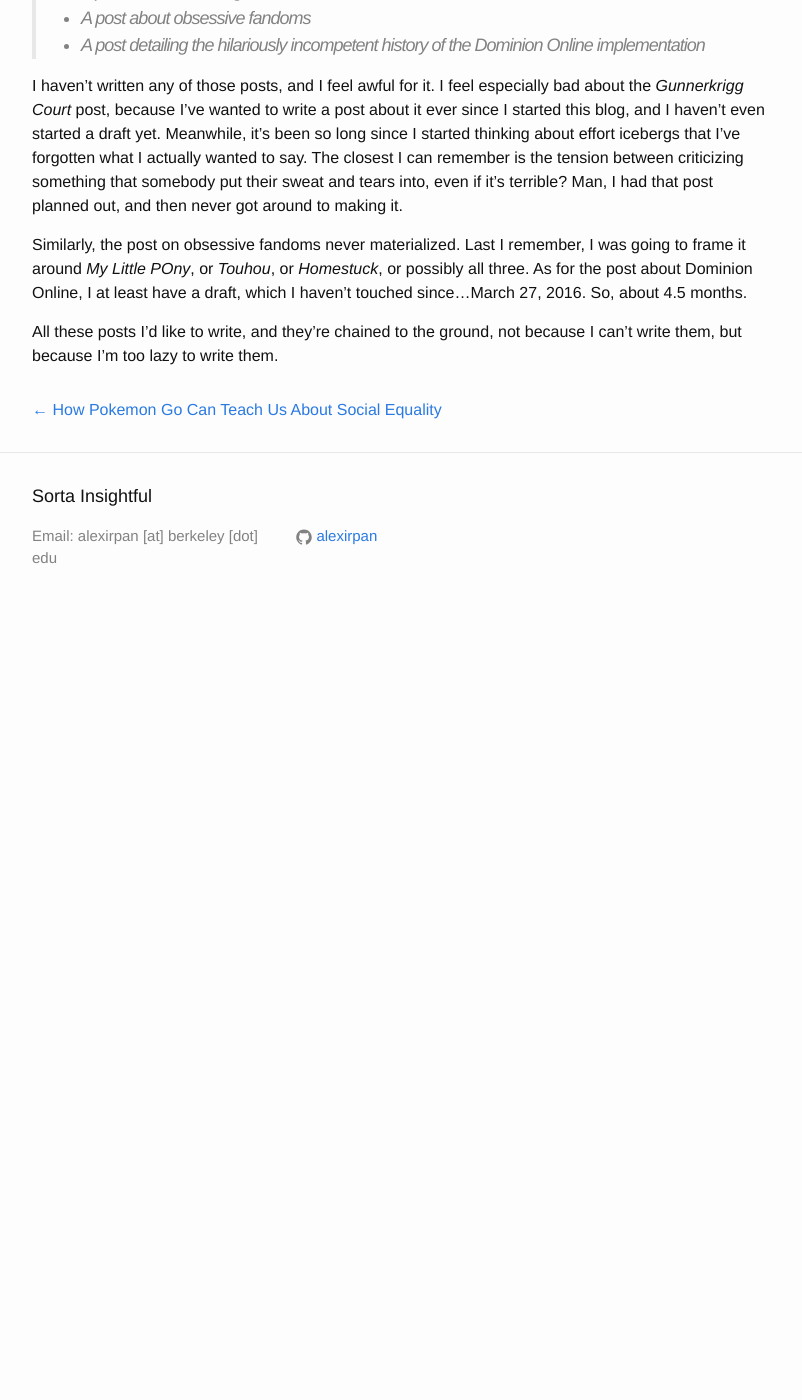
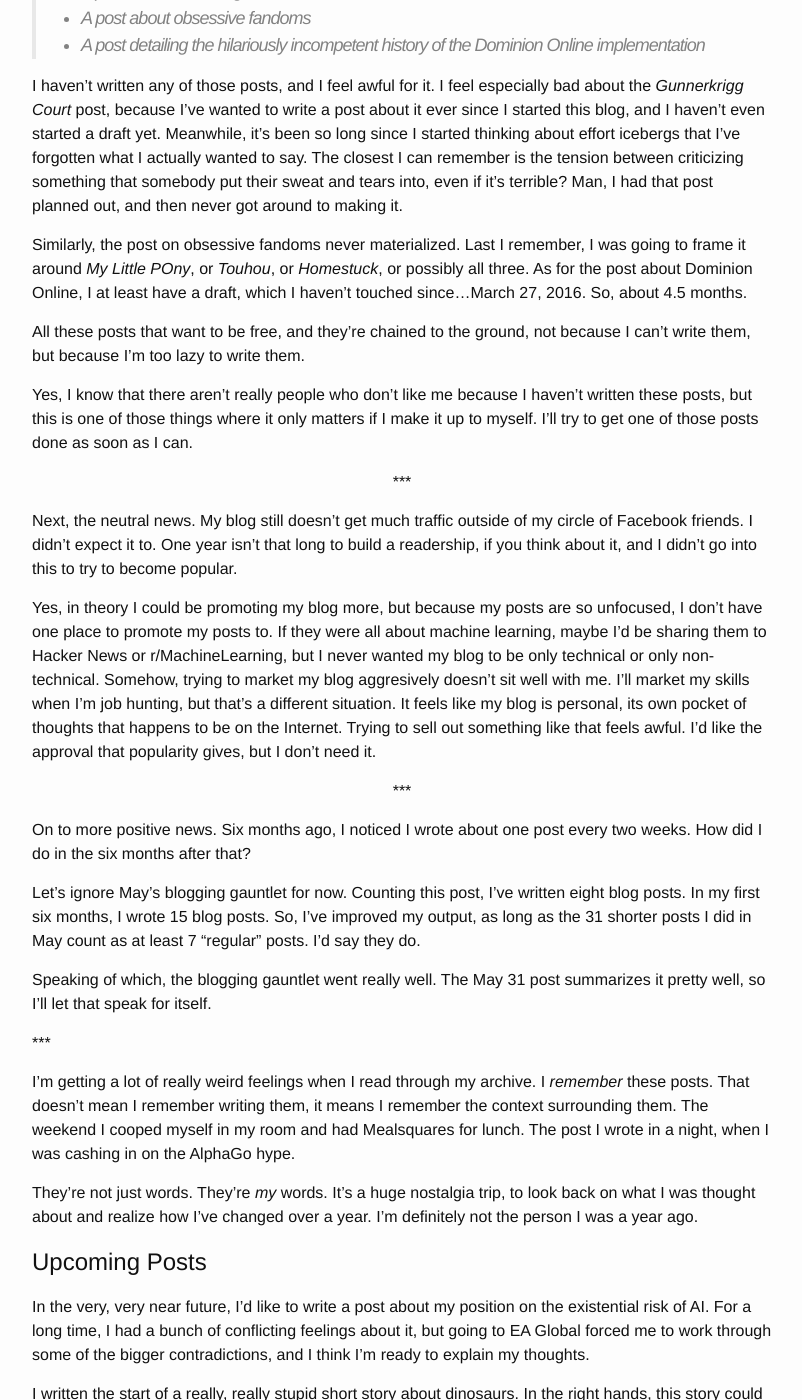
Before and after one commit to alexirpan/alexirpan.github.io, a Jekyll site: the page built from _posts/2016-08-18-one-year.markdown, in a window 1280 px wide and 1400 px high, scrolled down 674 px. Shown: the whole window, without its empty margins (238-1040 px from the left). Built offline with Jekyll 4.4.1, drawn with Linux system fonts in a browser that asks for light colours; before the commit the page ends 1304 px from its top, so only the background shows below that; some of the changed text lies outside the part shown.

Commit message:
Draft so far

```diff
--- a/_posts/2016-08-18-one-year.markdown
+++ b/_posts/2016-08-18-one-year.markdown
@@ -46,5 +46,73 @@
 possibly all three. As for the post about Dominion Online, I at least have a
 draft, which I haven't touched since...March 27, 2016. So, about 4.5 months.
 
-All these posts I'd like to write, and they're chained to the ground, not
+All these posts that want to be free, and they're chained to the ground, not
 because I can't write them, but because I'm too lazy to write them.
+
+Yes, I know that there aren't really people who don't like me because I haven't
+written these posts, but this is one of those things where it only matters if I
+make it up to myself. I'll try to get one of those posts done as soon as I can.
+
+\*\*\*
+{: .centered }
+
+Next, the neutral news. My blog still doesn't get much traffic outside of my
+circle of Facebook friends. I didn't expect it to. One year isn't that long to
+build a readership, if you think about it, and I didn't go into this to
+try to become popular.
+
+Yes, in theory I could be promoting my blog more, but because my posts are so
+unfocused, I don't have one place to promote my posts to. If they were all about
+machine learning, maybe I'd be sharing them to Hacker News or r/MachineLearning,
+but I never wanted my blog to be only technical or only non-technical.
+Somehow, trying to market my blog aggresively doesn't sit well with me. I'll
+market my skills when I'm job hunting, but that's a different situation. It
+feels like my blog is personal, its own pocket of thoughts that happens to be on
+the Internet. Trying to sell out something like that feels awful. I'd like the
+approval that popularity gives, but I don't need it.
+
+\*\*\*
+{: .centered }
+
+
+On to more positive news. Six months ago, I noticed I wrote about one post
+every two weeks. How did I do in the six months after that?
+
+Let's ignore May's blogging gauntlet for now. Counting this post, I've written
+eight blog posts. In my first six months, I wrote 15 blog posts. So, I've
+improved my output, as long as the 31 shorter posts I did in May count as
+at least 7 "regular" posts. I'd say they do.
+
+Speaking of which, the blogging gauntlet went really well. The May 31 post
+summarizes it pretty well, so I'll let that speak for itself.
+
+\*\*\*
+{:. centered }
+
+I'm getting a lot of really weird feelings when I read through my archive.
+I *remember* these posts. That doesn't mean I remember writing them, it means I
+remember the context surrounding them. The weekend I cooped myself in my room
+and had Mealsquares for lunch. The post I wrote in a night, when I was cashing
+in on the AlphaGo hype.
+
+They're not just words. They're *my* words. It's a huge nostalgia trip, to look
+back on what I was thought about and realize how I've changed over a year. I'm
+definitely not the person I was a year ago.
+
+Upcoming Posts
+==============================================================================
+
+In the very, very near future, I'd like to write a post about my position on
+the existential risk of AI. For a long time, I had a bunch of conflicting
+feelings about it, but going to EA Global forced me to work through some of the
+bigger contradictions, and I think I'm ready to explain my thoughts.
+
+I written the start of a really, really stupid short story about
+dinosaurs. In the right hands, this story could be pretty neat, but my hands aren't
+the right hands. At the same time, it's not going to get better unless I try.
+That story may not ever see the light of day, but hopefully it will.
+
+The post about *Gunnerkrigg Court* is going to happen. I swear it will. Just,
+not anytime soon. There are a few things I need to write first. I want to get
+back into writing longer, well-polished posts. Not a lot of them, just one or
+two, to remind myself I can do so.
```
